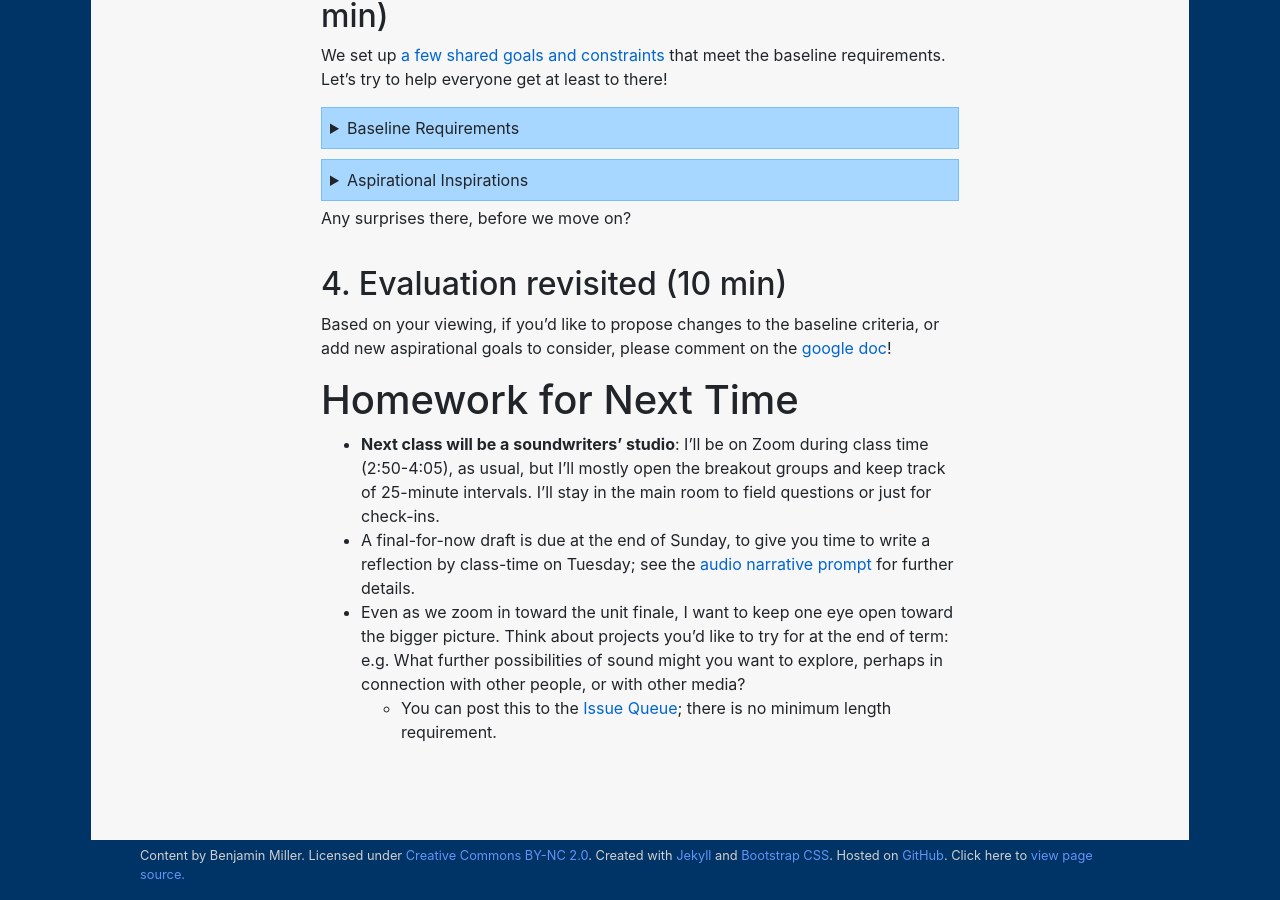
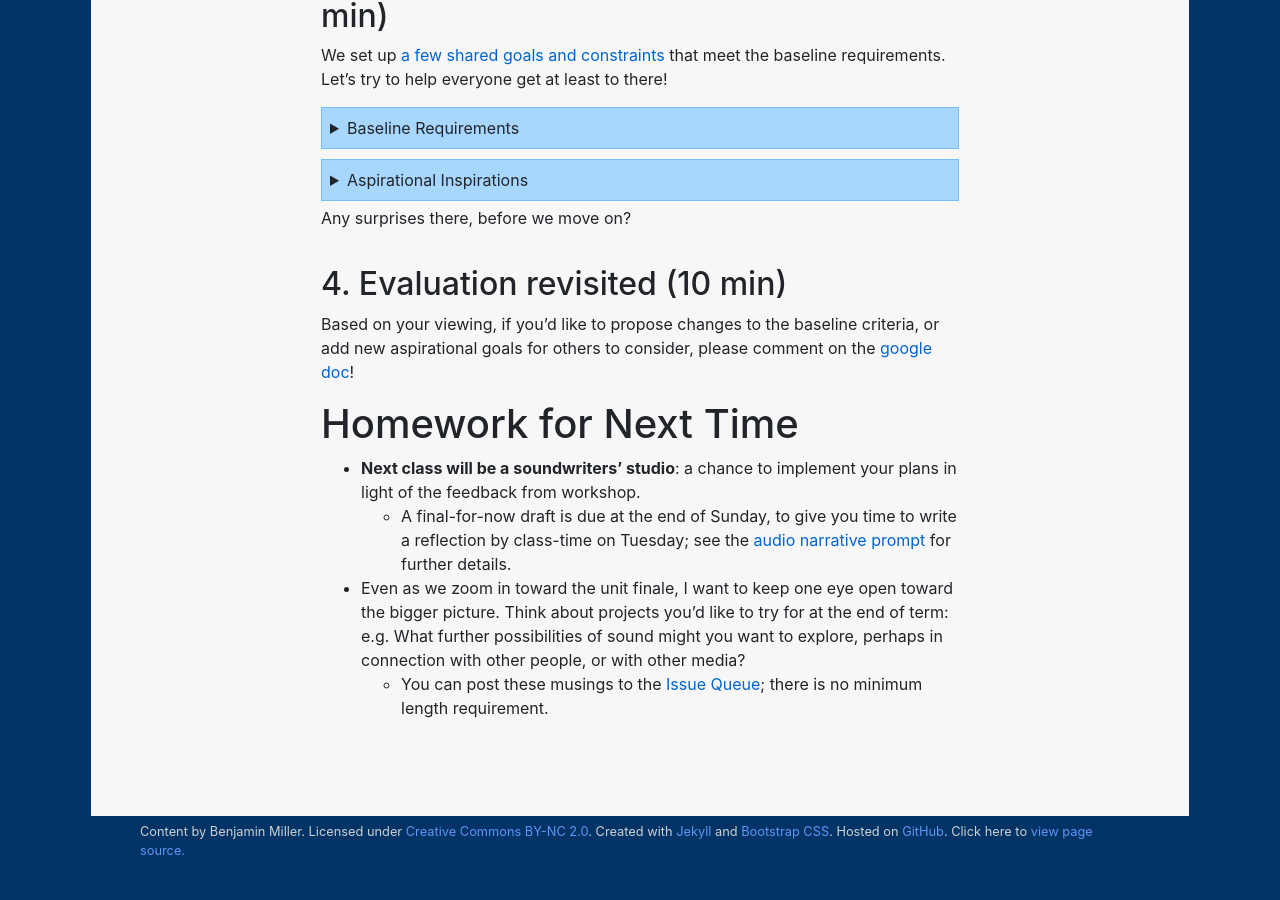
Before and after one commit to benmiller314/cdm2022spring, a Jekyll site: the page built from plans/lesson-07 .md, in a window 1280 px wide and 900 px high, scrolled down 4769 px. Built offline with Jekyll 4.4.1, drawn with Linux system fonts in a browser that asks for light colours; our own code applies the rules of GitHub Pages for plain Markdown files; after the commit the page ends 5645 px from its top, so only the background shows below that; some of the changed text lies outside the part shown.

Commit message:
caught some old language in lesson 07 hw
and fixed it

```diff
--- a/plans/lesson-07 .md
+++ b/plans/lesson-07 .md
@@ -134,11 +134,11 @@ To target (but not guarantee) a grade above a B, the best projects for this unit
 Any surprises there, before we move on?
 
 ## 4. Evaluation revisited (10 min)
-Based on your viewing, if you'd like to propose changes to the baseline criteria, or add new aspirational goals to consider, please comment on the [google doc](http://bit.ly/cdm2021spring-notes#heading=h.tq2fxvj4mi89)!
+Based on your viewing, if you'd like to propose changes to the baseline criteria, or add new aspirational goals for others to consider, please comment on the [google doc](http://bit.ly/cdm2022spring-notes#heading=h.mpnl446o2ec2)!
 
 
 # Homework for Next Time
-* **Next class will be a soundwriters' studio**: I'll be on Zoom during class time (2:50-4:05), as usual, but I'll mostly open the breakout groups and keep track of 25-minute intervals. I'll stay in the main room to field questions or just for check-ins.
-- A final-for-now draft is due at the end of Sunday, to give you time to write a reflection by class-time on Tuesday; see the [audio narrative prompt](https://github.com/benmiller314/soundscape2021spring) for further details.
+* **Next class will be a soundwriters' studio**: a chance to implement your plans in light of the feedback from workshop.
+  - A final-for-now draft is due at the end of Sunday, to give you time to write a reflection by class-time on Tuesday; see the [audio narrative prompt](https://github.com/benmiller314/soundscape2022spring) for further details.
 * Even as we zoom in toward the unit finale, I want to keep one eye open toward the bigger picture. Think about projects you'd like to try for at the end of term: e.g. What further possibilities of sound might you want to explore, perhaps in connection with other people, or with other media?
-  - You can post this to the [Issue Queue]({{site.github.issues_url}}); there is no minimum length requirement.
+  - You can post these musings to the [Issue Queue]({{site.github.issues_url}}); there is no minimum length requirement.
```
Also changed, not shown: other parts of plans/lesson-07 .md (+1 -1 lines).
